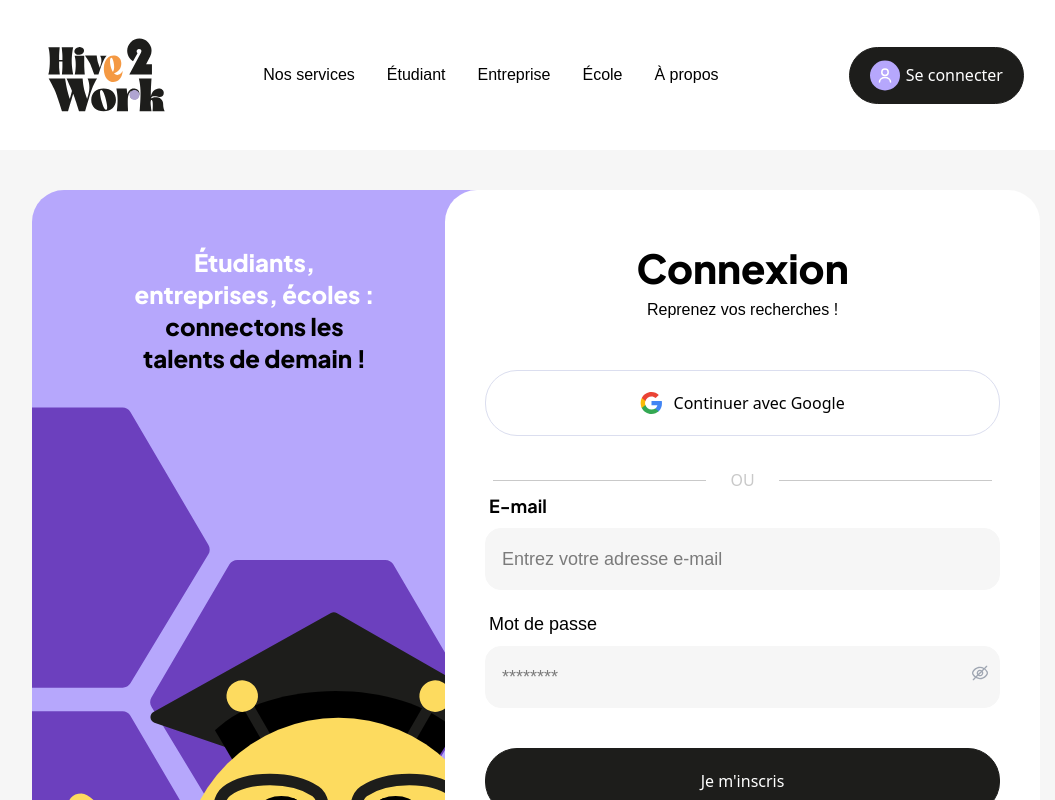
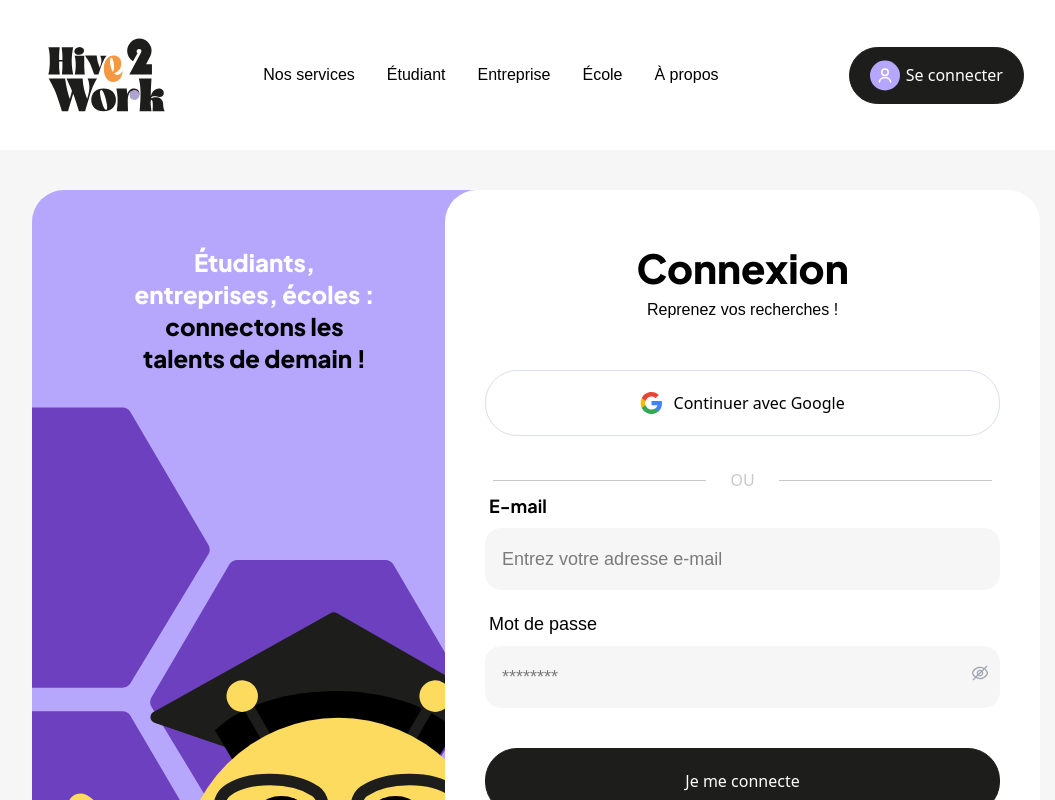
Before and after one commit to SarahOtmane/H2W_web, a React (Vite) app in the folder app/: page /login in a window 1280 px wide. Shown: the top 800 px of the page, without its empty margins (104-1159 px from the left). Built offline with nearby package versions, Linux system fonts and the light colour scheme; a web font is replaced by a local one.

Commit message:
Correction du texte du bouton de connexion et ajustement de la largeur du conteneur d'introduction

```diff
--- a/app/src/pages/Login.tsx
+++ b/app/src/pages/Login.tsx
@@ -25,7 +25,7 @@
                 className={`hidden lg:w-[45%] rounded-l-[2rem] bg-cover bg-no-repeat relative lg:flex flex-col justify-center items-center pb-50`}
                 style={{ backgroundImage: `url(${back})` }}
             >
-                <div className="w-[55%] m-auto mt-14">
+                <div className="w-[58%] m-auto mt-14">
                     <SectionTitle text='Étudiants, entreprises, écoles :' style="text-white text-center font-Jakarta-extra-bold" />
                     <SectionTitle text='connectons les talents de demain !' style="text-center font-Jakarta-extra-bold" />
                 </div>
@@ -46,7 +46,7 @@
                 <form className="flex flex-col w-full">
                     <InputLabel name="email" type='email' style='w-full ' label="E-mail" placeholder="Entrez votre adresse e-mail" value={information.email} onChange={handleChange} error={validForm ? '' : error.email}/>
                     <InputLabelPassword name="motDePasse" style='w-full mt-5' label="Mot de passe" placeholder="********" value={information.motDePasse} onChange={handleChange} error={validForm ? '' : error.motDePasse}/>
-                    <ButtonBlack text="Je m'inscris" style="py-5 mt-10" handleClick={(e) => login(e)} />
+                    <ButtonBlack text="Je me connecte" style="py-5 mt-10" handleClick={(e) => login(e)} />
                     <p className="text-center mt-7">Vous n’avez pas encore de compte ? <Link to='/register' className="text-lilas">S'inscrire</Link></p>
                 </form>
 
```
